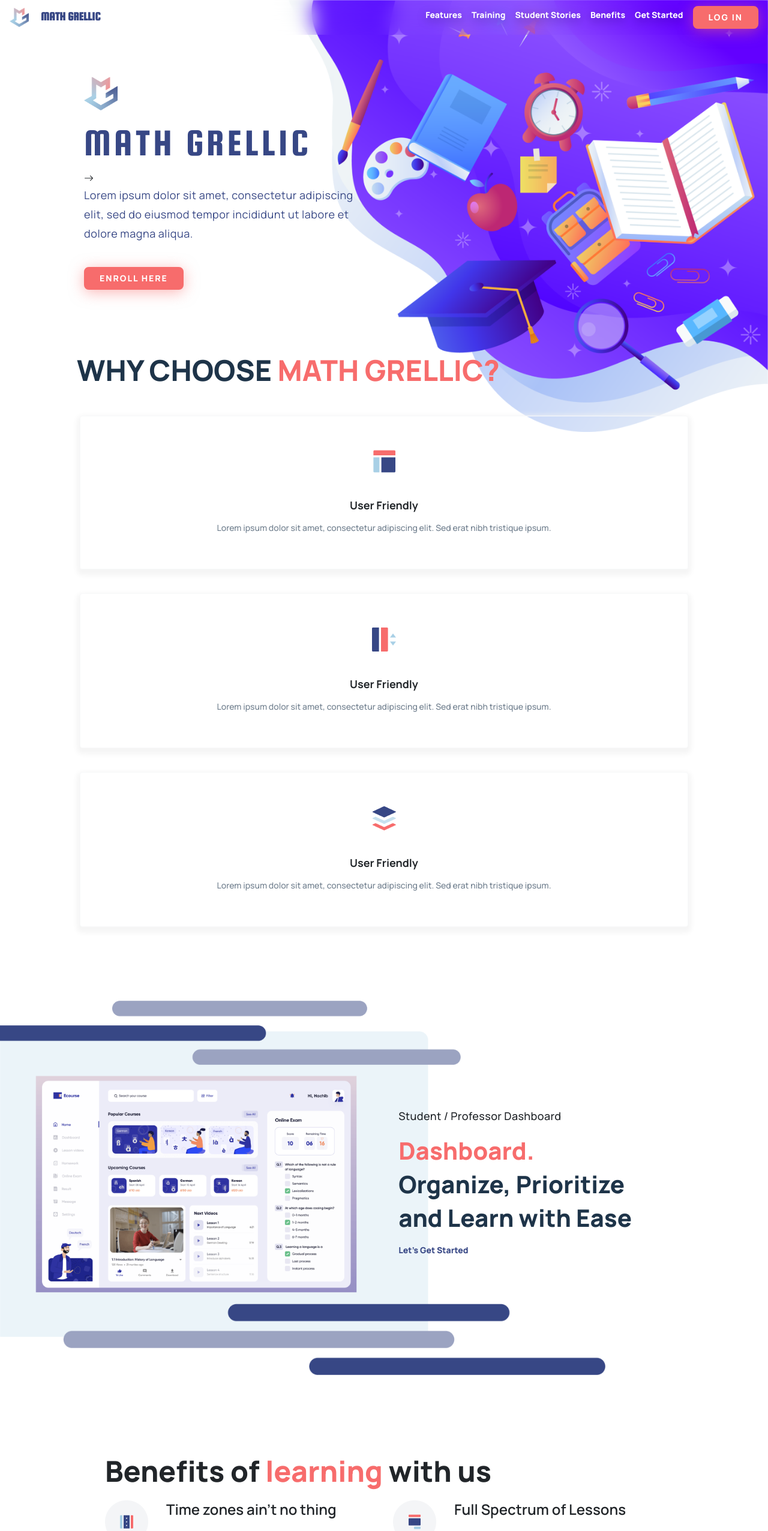
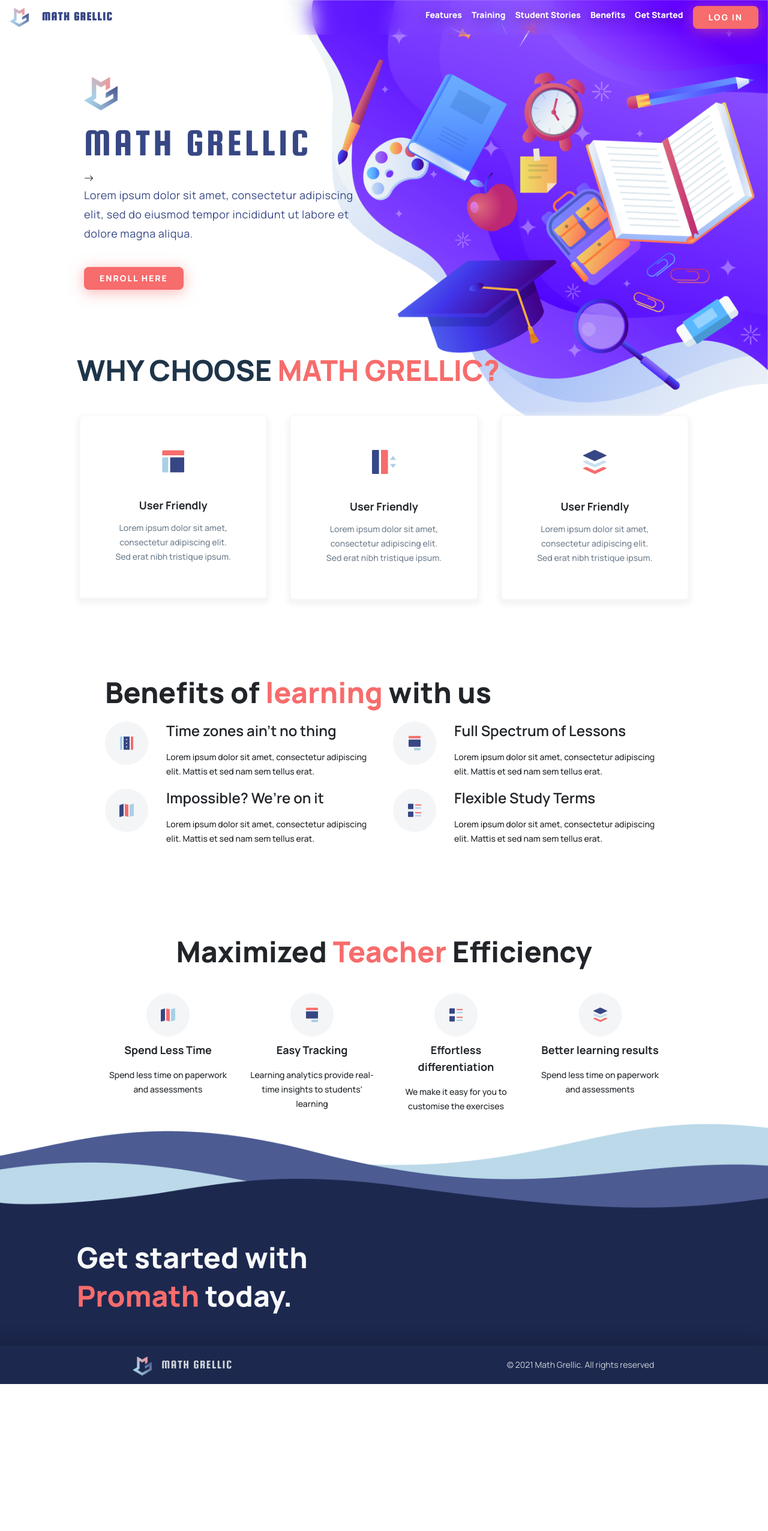
Before and after one commit to nayrxer2/math_grellic, a React (Create React App) app: page / in a window 1280 px wide. Shown: the top 2552 px of the page at 60% size. After the commit the page ends 2307 px from the top, so only its background shows below. Built offline with nearby package versions, Linux system fonts and the light colour scheme.

Commit message:
Done with footer section & revisions

```diff
--- a/src/App.js
+++ b/src/App.js
@@ -1,7 +1,7 @@
 import Navbar from './components/landingpage/Navbar'
 import LandingPageSplash from './components/landingpage/LandingPageSplash'
 import LandingPageSectionFeature from './components/landingpage/LandingPageSectionFeature'
-import LandingPageDashboard from './components/landingpage/LandingPageDashboard'
+import LandingPageDashboard from './components/landingpage/LandingPageDashboard_excluded'
 import LandingPageStudentBenefits from './components/landingpage/LandingPageStudentBenefits'
 import LandingPageCTA from './components/landingpage/LandingPageCTA'
 import LandingSectionTeacherBenefits from './components/landingpage/LandingSectionTeacherBenefits'
@@ -15,7 +15,6 @@ function App() {
       <Navbar />
       <LandingPageSplash />
       <LandingPageSectionFeature />
-      <LandingPageDashboard />
       <LandingPageStudentBenefits />
       <LandingSectionTeacherBenefits />
       <LandingPageCTA />
--- a/src/components/landingpage/LandingPageFooter.js
+++ b/src/components/landingpage/LandingPageFooter.js
@@ -1,10 +1,15 @@
 import React from 'react'
 import '../../styles/landingpagefooter.css'
+import logo from '../../images/logo-brand.png'
 
 export default function LandingPageFooter() {
     return (
-        <div className="container ftr-size">
-          <p>adsads</p>
+        <div className="row ftr">
+          <div className="col">
+            <img className="logo-brand" src={logo} alt=""/>
+            <div className="navbar-brand">MATH GRELLIC</div>
+          </div>
+          <div className="col body-2 ftr-fnt">© 2021 Math Grellic. All rights reserved</div>
         </div>
     )
 }
--- a/src/components/landingpage/LandingPageSectionFeature.js
+++ b/src/components/landingpage/LandingPageSectionFeature.js
@@ -9,7 +9,7 @@ export default function LandingPageSectionFeature() {
         <div id="section-feature" className="container-fluid">
         <div className="h2-heading text-high mb-4">WHY CHOOSE <span className="text-accent">MATH GRELLIC?</span></div>
         <div className="row card-container">
-          <div className="card-body">
+          <div className="card-body col-4">
               <div className="border rounded grid-item-box border-light col-sm-auto col-xs-auto">
                 <div className="card-item">
                   <img className="icon-style" src={iconboard}/>
@@ -18,7 +18,7 @@ export default function LandingPageSectionFeature() {
                 </div>
               </div>
           </div>
-          <div className="card-body">
+          <div className="card-body col-4">
             <div className="border rounded grid-item-box border-light card col-sm-auto col-xs-auto">
               <div className="card-item">
                 <img className="icon-style" src={iconscroll}/>
@@ -27,7 +27,7 @@ export default function LandingPageSectionFeature() {
               </div>
             </div>
           </div>
-          <div className="card-body">
+          <div className="card-body col-4">
             <div className="border rounded grid-item-box border-light card col-sm-auto col-xs-auto">
               <div className="card-item">
                 <img className="icon-style" src={iconstack}/>
--- a/src/components/landingpage/LandingPageStudentBenefits.js
+++ b/src/components/landingpage/LandingPageStudentBenefits.js
@@ -6,7 +6,7 @@ import iconstudy from '../../icons/figma_icons/icon-study.png'
 import '../../styles/landingpagestudentsbenefits.css'
 export default function LandingPageStudentBenefits() {
     return (
-        <div className="container-fluid col-9">
+        <div className="container col-9">
             <p className="h2-heading">Benefits of <span className="text-accent">learning</span> with us</p>
             <div className="row">
                 <div className="col-md-auto">
--- a/src/components/landingpage/Navbar.js
+++ b/src/components/landingpage/Navbar.js
@@ -25,7 +25,7 @@ window.addEventListener('scroll', changeBackground)
 
   return (
     <nav className={navbar ? 'navbar navbar-expand-lg fixed-top navbar-light' : 'navbar fixed-top navbar-expand-lg navbar-light active'}>
-    <a className="navbar-brand" href="#"><img className="logo-brand mr-3" src={logo} /> MATH GRELLIC</a>
+    <a className="navbar-brand txt-secondary" href="#"><img className="logo-brand" src={logo} /> MATH GRELLIC</a>
      <button className="navbar-toggler" type="button" data-toggle="collapse" data-target="#navbarSupportedContent" aria-controls="navbarSupportedContent" aria-expanded="false" aria-label="Toggle navigation">
       {/* <span className="navbar-toggler-icon"></span> */}
       <FontAwesomeIcon icon={faBars} style={{color:"#374785"}}/>
--- a/src/styles/landingpagefooter.css
+++ b/src/styles/landingpagefooter.css
@@ -1,3 +1,9 @@
-.ftr-size {
-    height: 10vh;
+.ftr {
+    height: 8vh;
+    margin-top: -1rem;
+    text-align: center;
+    background-color: var(--secondary-dark);
+    color: var(--text-light);
+    box-shadow: -16px 0px 32px rgba(0, 0, 0, 0.32);
+    align-items: center;
 }
--- a/src/styles/main.css
+++ b/src/styles/main.css
@@ -8,19 +8,20 @@ body{
     --secondary: #374785;
     --accent: #F76C6C;
 
-    --text-white:#fff;
+    --text-white:#FFF;
     --text-high:#1E3449;
     --text-med:#707F8E;
     --text-accent:#A4AEB7;
     --text-light:#CFD4D9;
 
+    --secondary-dark: #1D284F;
     --accent-dark: #E45B5B;
     --accent-50: #F9CDCD;
 
     --primary-25:#EBF4F9;
     --primary-50: #D8EAF4;
 
-    --bg-light: #fff;
+    --bg-light: #FFF;
     --bg-dark: #0F1F38;
     --bg-gray: #F0F2F3;
 }
--- a/src/styles/navbar.css
+++ b/src/styles/navbar.css
@@ -1,20 +1,22 @@
 @import url('https://fonts.googleapis.com/css2?family=Squada+One&display=swap');
 
-:root {
-    --primary-blue:  #374785;
+.txt-secondary {
+    color: var(--secondary) !important;
 }
-
 .navbar{
     background: rgba(255, 255, 255, 0.3);
     backdrop-filter: blur(16px);
 }
 
 .logo-brand{
+    margin-right: 1rem;
     width: 2rem;
 }
-nav a.navbar-brand {
+.navbar-brand {
     font-family: 'Squada One';
-    color: var(--primary-blue) !important;
+    font-size: 20px;
+    line-height: 21px;
+    letter-spacing: 0.08em;
 }
 
 .navbar-nav {
```
Also changed, not shown: src/components/landingpage/LandingPageDashboard_excluded.js (renamed from src/components/landingpage/LandingPageDashboard.js), 1 other file (tests, documents, lock files or other folders).
